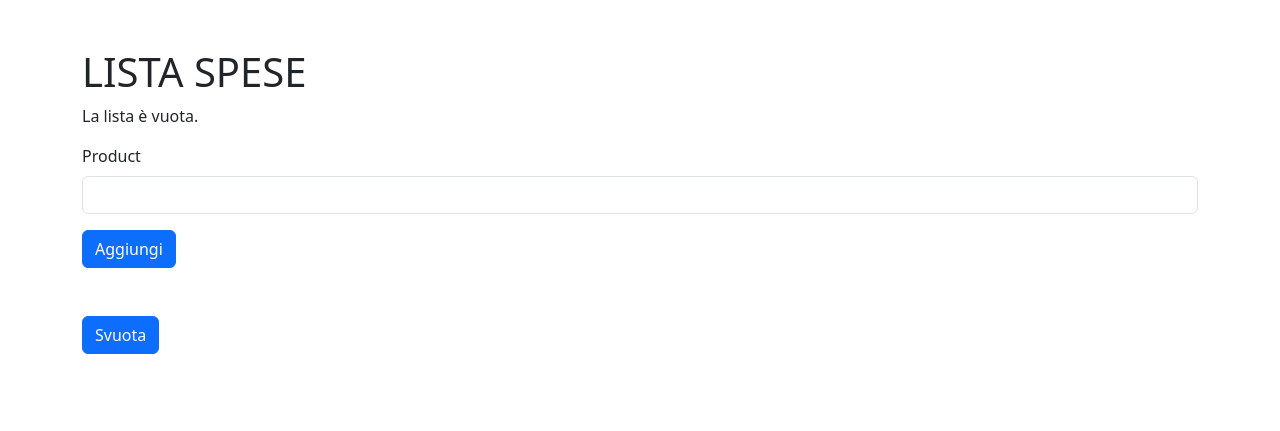
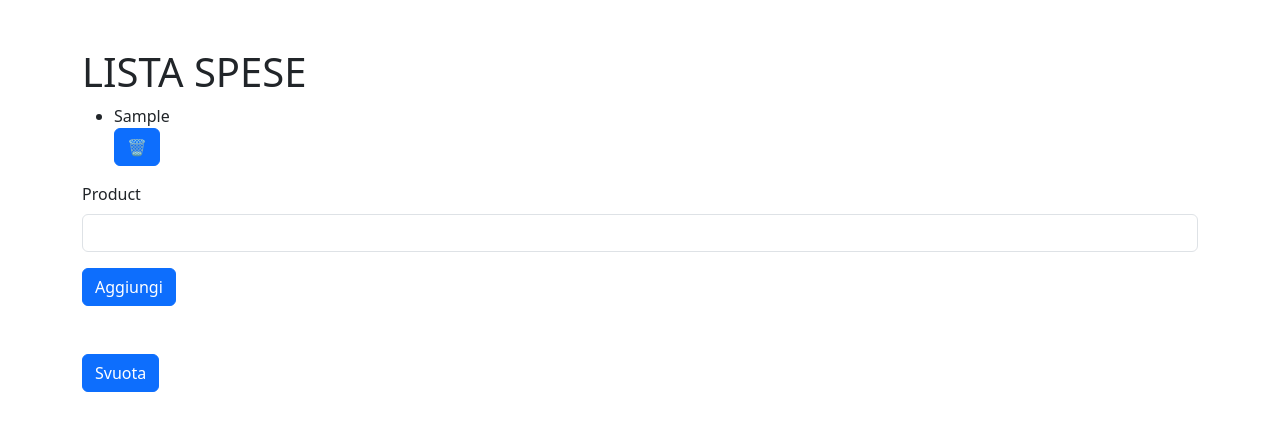
Before and after one commit to Thammahetti/Prg_3_liste_spese, a Flask app: page / in a window 1280 px wide. Shown: the top 431 px of the page. Run offline with Flask 3, Linux system fonts and the light colour scheme; tables that the repository leaves empty hold one stand-in row (values such as "Sample post").

Commit message:
Finito Prog3

```diff
--- a/app.py
+++ b/app.py
@@ -1,26 +1,48 @@
 from flask import Flask, render_template,request,redirect,url_for
+from flask_sqlalchemy import SQLAlchemy
+from models import db, ListaSpesa
+
+app = Flask(__name__)
+
+app.config['SQLALCHEMY_DATABASE_URI'] = 'sqlite:///lista_spesa.db'
+app.config['SQLALCHEMY_TRACK_MODIFICATIONS'] = False
+
+db.init_app(app)
+
+with app.app_context():
+    db.create_all()
+
 lista_spese = []
-app = Flask(__name__)
+
 
 @app.route('/')
 def home():
-    return render_template('index.html' , lista_spese = lista_spese)
+    lista_spesa = ListaSpesa.query.all()
+
+    return render_template('index.html' , lista_spese = lista_spesa)
 
 @app.route('/add', methods=['POST'])
 def add():
-    product = request.form['product']
-    if product:
-        lista_spese.append(product)
+    elemento = request.form['elemento']
+    if elemento:
+        nuovo_elemento = ListaSpesa(elemento=elemento)
+        db.session.add(nuovo_elemento)
+        db.session.commit()
+
     return redirect(url_for('home'))
+
 @app.route('/remove/<int:indice>', methods=['POST'])
 def remove(indice):
-    if 0 <= indice < len(lista_spese):
-        lista_spese.pop(indice)
+    elemento = ListaSpesa.query.get_or_404(indice)
+    db.session.delete(elemento)
+    db.session.commit()
 
     return redirect(url_for('home'))
+
 @app.route('/delete', methods=['POST'])
 def delete():
-    lista_spese.clear()
+    ListaSpesa.query.delete()
+    db.session.commit()
 
     return redirect(url_for('home'))
 
--- a/templates/index.html
+++ b/templates/index.html
@@ -13,10 +13,10 @@
             <h1>LISTA SPESE</h1>
             {% if lista_spese  %}
                 <ul>
-                    {% for product in lista_spese %}
+                    {% for elemento in lista_spese %}
                     <li>
-                        {{ product }}
-                        <form action="/remove/{{loop.index0}}" method="post">
+                        {{ elemento.elemento }}
+                        <form action="/remove/{{elemento.id}}" method="post">
                             <button type="submit" class="btn btn-primary">🗑️</button>
                         </form>
                     </li>
@@ -29,8 +29,8 @@
             <form action="/add" method="post">
 
                 <div class="mb-3">
-                <label for="product" class="form-label">Product</label>
-                <input type="product" name ="product" class="form-control" id="product">
+                <label for="elemento" class="form-label">Product</label>
+                <input type="elemento" name ="elemento" class="form-control" id="product">
 
                 </div>
                 <button type="submit" class="btn btn-primary">Aggiungi</button>
```
Also changed, not shown: models.py (added, +7 -0 lines), instance/lista_spesa.db (added).
